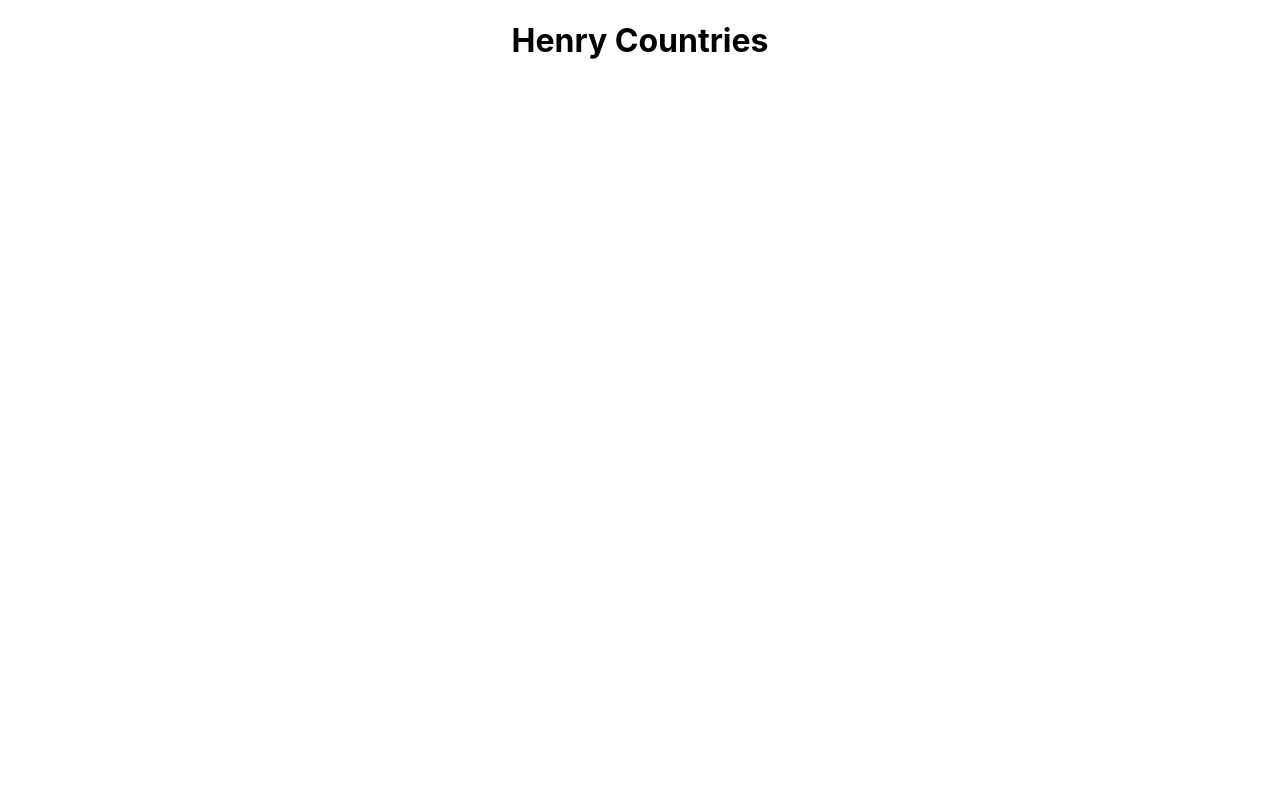
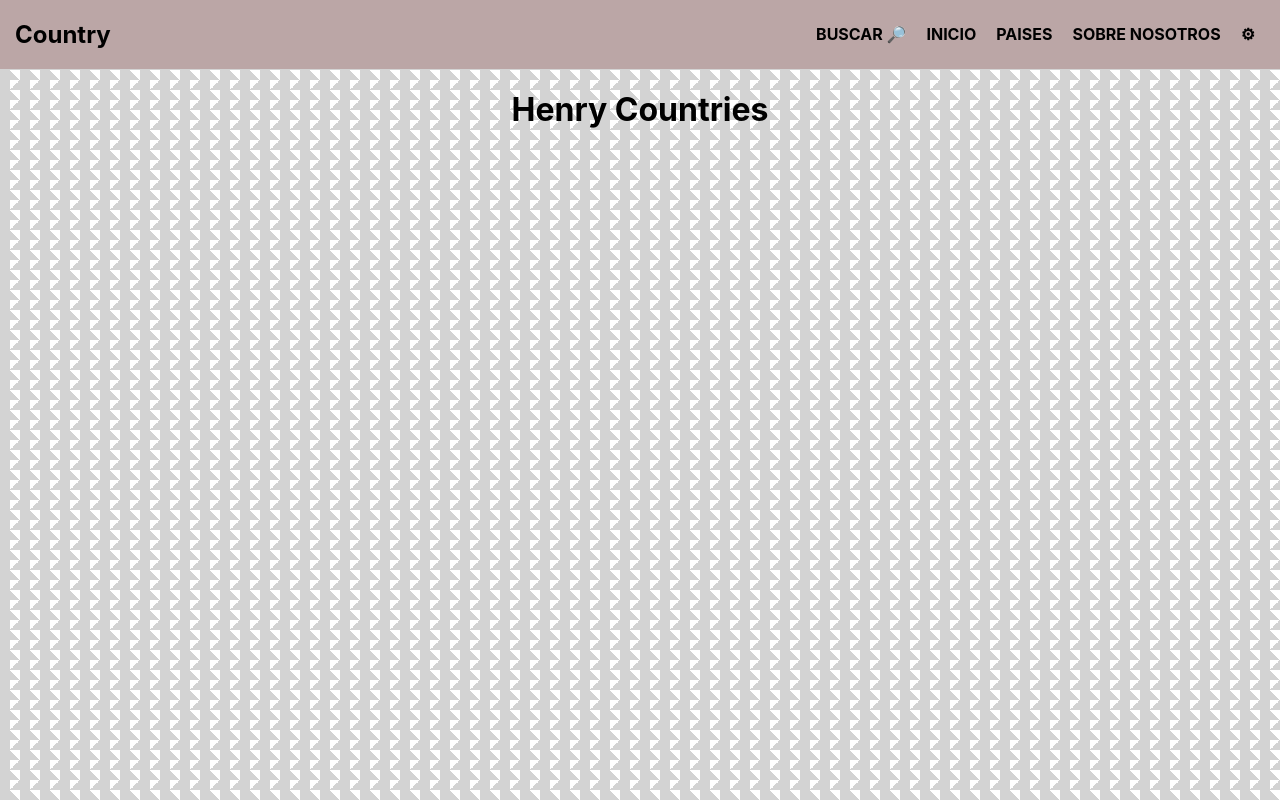
Before and after one commit to lgramajo99/country, a React (Create React App) app in the folder client/: page / in a window 1280 px wide. Built offline with nearby package versions, Linux system fonts and the light colour scheme.

Commit message:
se agregar archivos, se crea en Nav

```diff
--- a/client/src/App.css
+++ b/client/src/App.css
@@ -1,38 +1,4 @@
 .App {
   text-align: center;
+
 }
-
-.App-logo {
-  height: 40vmin;
-  pointer-events: none;
-}
-
-@media (prefers-reduced-motion: no-preference) {
-  .App-logo {
-    animation: App-logo-spin infinite 20s linear;
-  }
-}
-
-.App-header {
-  background-color: #282c34;
-  min-height: 100vh;
-  display: flex;
-  flex-direction: column;
-  align-items: center;
-  justify-content: center;
-  font-size: calc(10px + 2vmin);
-  color: white;
-}
-
-.App-link {
-  color: #61dafb;
-}
-
-@keyframes App-logo-spin {
-  from {
-    transform: rotate(0deg);
-  }
-  to {
-    transform: rotate(360deg);
-  }
-}
--- a/client/src/App.js
+++ b/client/src/App.js
@@ -1,8 +1,12 @@
 import './App.css';
+import Nav from './components/nav/Nav';
+
 
 function App() {
   return (
     <div className="App">
+      <Nav />
+
       <h1>Henry Countries</h1>
     </div>
   );
--- /dev/null
+++ b/client/src/components/Aside.jsx
@@ -0,0 +1,5 @@
+function Aside() {
+    return (<h1>Aside</h1>)
+}
+
+export default Aside
--- /dev/null
+++ b/client/src/components/Card.jsx
@@ -0,0 +1,5 @@
+function Card() {
+    return(<h1>Card</h1>)
+}
+
+export default Card
--- /dev/null
+++ b/client/src/components/Footer.jsx
@@ -0,0 +1,5 @@
+function Footer() {
+    return(<h1>Footer</h1>)
+}
+
+export default Footer
--- /dev/null
+++ b/client/src/components/Inicio.jsx
@@ -0,0 +1,5 @@
+function Inicio() {
+    return(<h1>Inicio</h1>)
+}
+
+export default Inicio
--- /dev/null
+++ b/client/src/components/nav/Nav.jsx
@@ -0,0 +1,19 @@
+import { Link } from 'react-router-dom';
+import style from './Nav.module.css';
+
+
+function Nav() {
+    return (<nav className={style.nav}>
+        <h1>Country</h1>
+        <ul className={style.menu}>
+
+            <li>Buscar 🔎</li>
+            <li><Link to={'/inicio'}>Inicio</Link></li>
+            <li><Link to={'/paises'}>Paises</Link></li>
+            <li><Link to={'/nosotros'}>Sobre nosotros</Link></li>
+            <li><Link to={'/administracion'}>⚙</Link></li>
+        </ul>
+    </nav>)
+}
+
+export default Nav
--- /dev/null
+++ b/client/src/components/nav/Nav.module.css
@@ -0,0 +1,25 @@
+.nav {
+    display: flex;
+    justify-content: space-between;
+    align-items: center;
+    background: #bba6a6;
+    padding: 0 15px;
+}
+
+.menu {
+    list-style: none;
+    text-align: right;
+    display: flex;
+}
+
+.menu li {
+    margin: 0 10px;
+    text-transform: uppercase;
+    font-weight: bold;
+}
+
+.menu li a,
+.menu li span {
+    text-decoration: none;
+    color: black;
+}
--- a/client/src/index.css
+++ b/client/src/index.css
@@ -5,6 +5,13 @@
     sans-serif;
   -webkit-font-smoothing: antialiased;
   -moz-osx-font-smoothing: grayscale;
+
+  background-color: white;
+  background-image:
+    linear-gradient(45deg, #d3d3d3 50%, transparent 50%),
+    linear-gradient(-45deg, #d3d3d3 50%, transparent 50%);
+  background-size: 20px 20px;
+  background-position: 0 0, 10px 10px;
 }
 
 code {
```
Also changed, not shown: client/src/index.js (+7 -3 lines).
